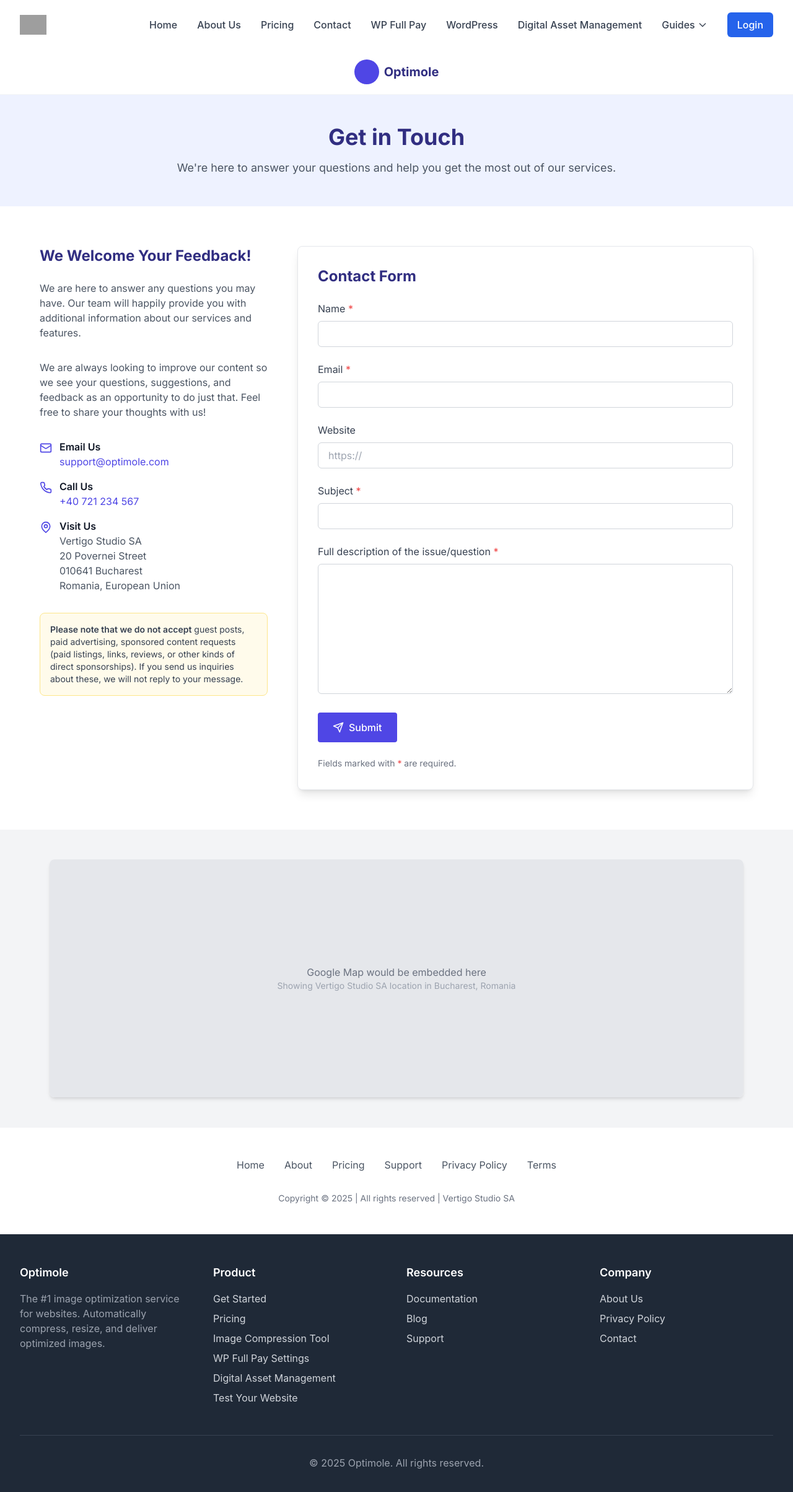
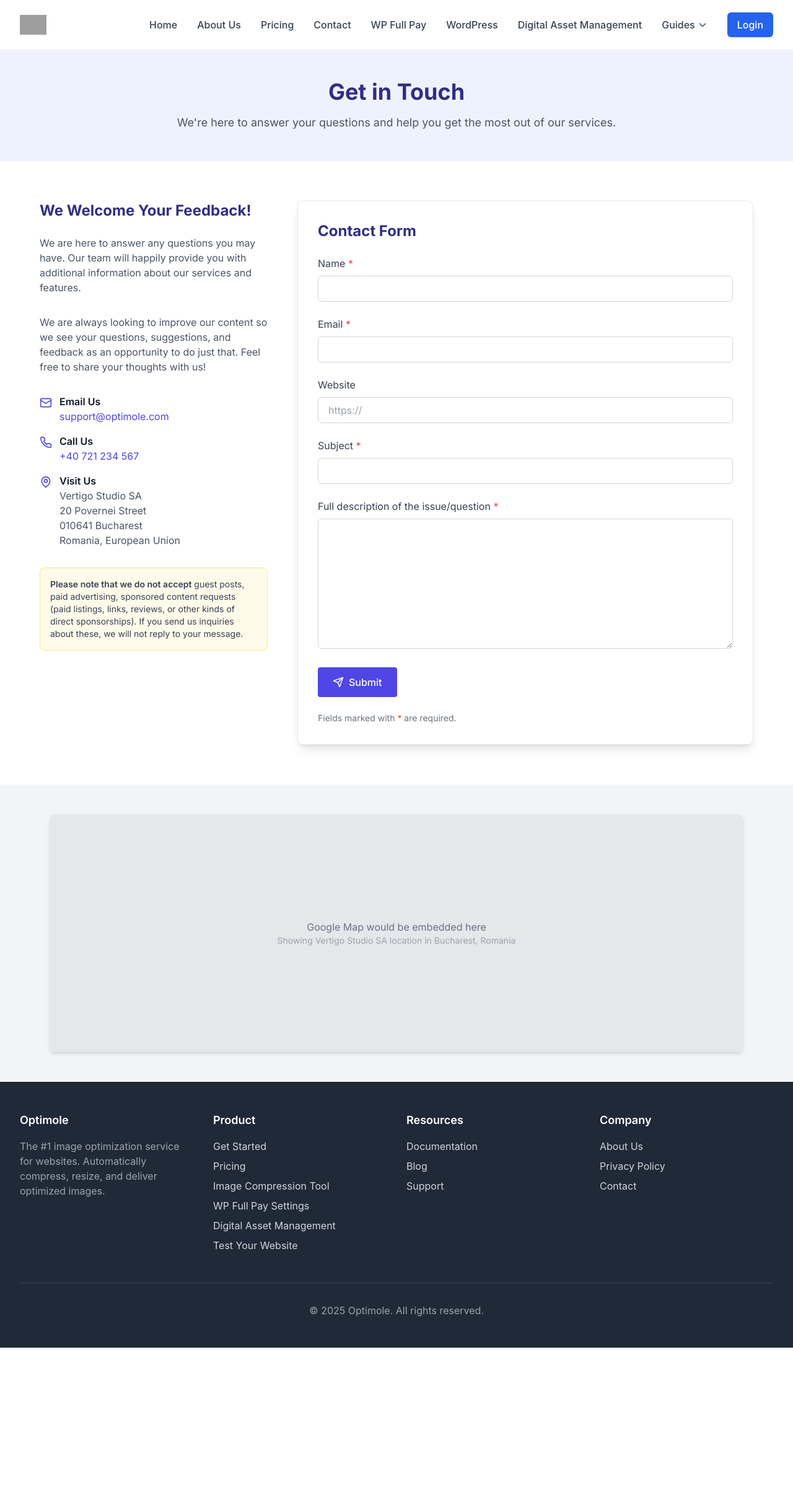
Before and after one commit to ineagu/ai-experiments, a React (Vite) app: page /contact in a window 1280 px wide. Shown: the top 2408 px of the page at 62% size. After the commit the page ends 2175 px from the top, so only its background shows below. Built offline with nearby package versions, Linux system fonts and the light colour scheme; grey boxes are pictures that could not be loaded.

Commit message:
Remove duplicate Optimole header and footer from ContactPage

```diff
--- a/src/components/ContactPage.tsx
+++ b/src/components/ContactPage.tsx
@@ -40,18 +40,6 @@
 
   return (
     <div className="bg-white font-sans">
-      {/* Header */}
-      <header className="bg-white border-b border-gray-100">
-        <div className="max-w-6xl mx-auto px-4 py-4">
-          <div className="flex justify-center">
-            <div className="flex items-center">
-              <div className="w-10 h-10 rounded-full bg-indigo-600"></div>
-              <span className="ml-2 text-xl font-bold text-indigo-900">Optimole</span>
-            </div>
-          </div>
-        </div>
-      </header>
-
       {/* Hero Section */}
       <div className="text-center py-12 px-4 bg-indigo-50">
         <h1 className="text-4xl font-bold text-indigo-900 mb-4">Get in Touch</h1>
@@ -239,24 +227,6 @@
           </div>
         </div>
       </div>
-
-      {/* Footer */}
-      <footer className="bg-white py-12 px-4 border-t border-gray-100">
-        <div className="max-w-6xl mx-auto">
-          <div className="flex justify-center flex-wrap gap-8 mb-8">
-            <a href="#" className="text-gray-600 hover:text-indigo-600 transition-colors">Home</a>
-            <a href="#" className="text-gray-600 hover:text-indigo-600 transition-colors">About</a>
-            <a href="#" className="text-gray-600 hover:text-indigo-600 transition-colors">Pricing</a>
-            <a href="#" className="text-gray-600 hover:text-indigo-600 transition-colors">Support</a>
-            <a href="#" className="text-gray-600 hover:text-indigo-600 transition-colors">Privacy Policy</a>
-            <a href="#" className="text-gray-600 hover:text-indigo-600 transition-colors">Terms</a>
-          </div>
-
-          <div className="text-center text-gray-500 text-sm">
-            Copyright © {new Date().getFullYear()} | All rights reserved | Vertigo Studio SA
-          </div>
-        </div>
-      </footer>
     </div>
   );
 };
```
